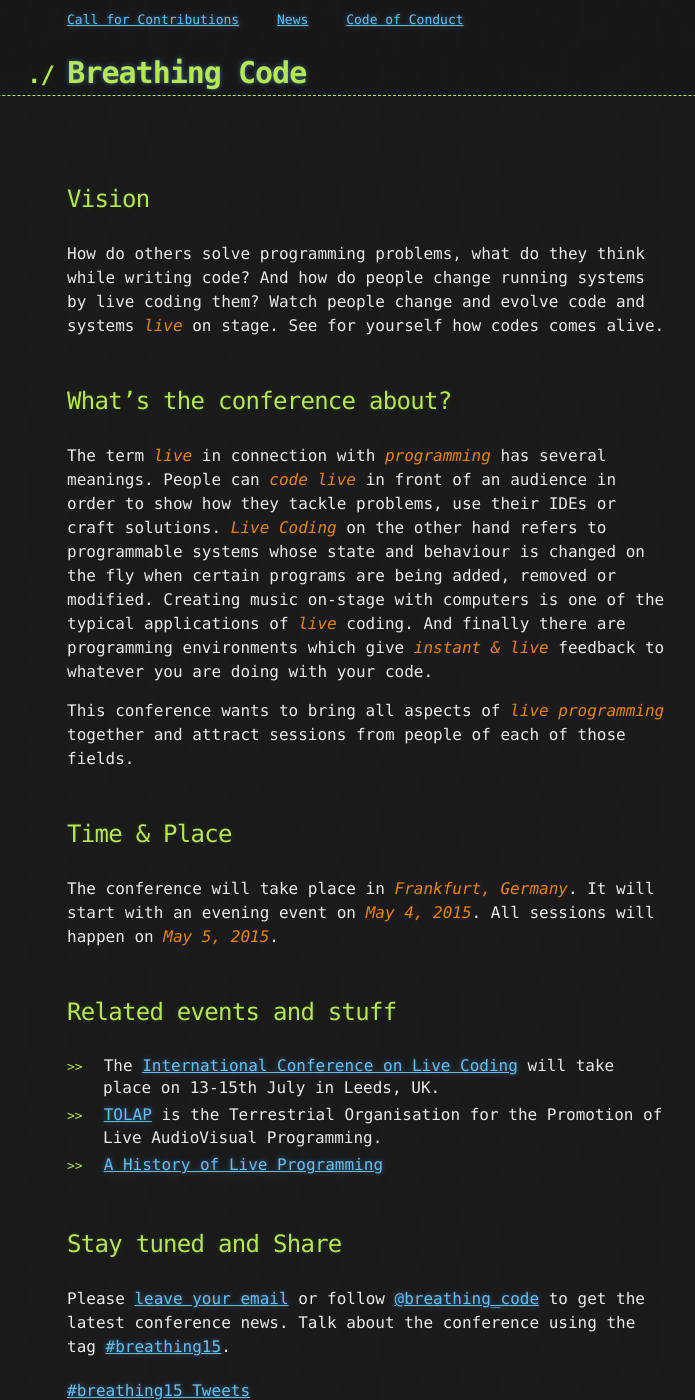
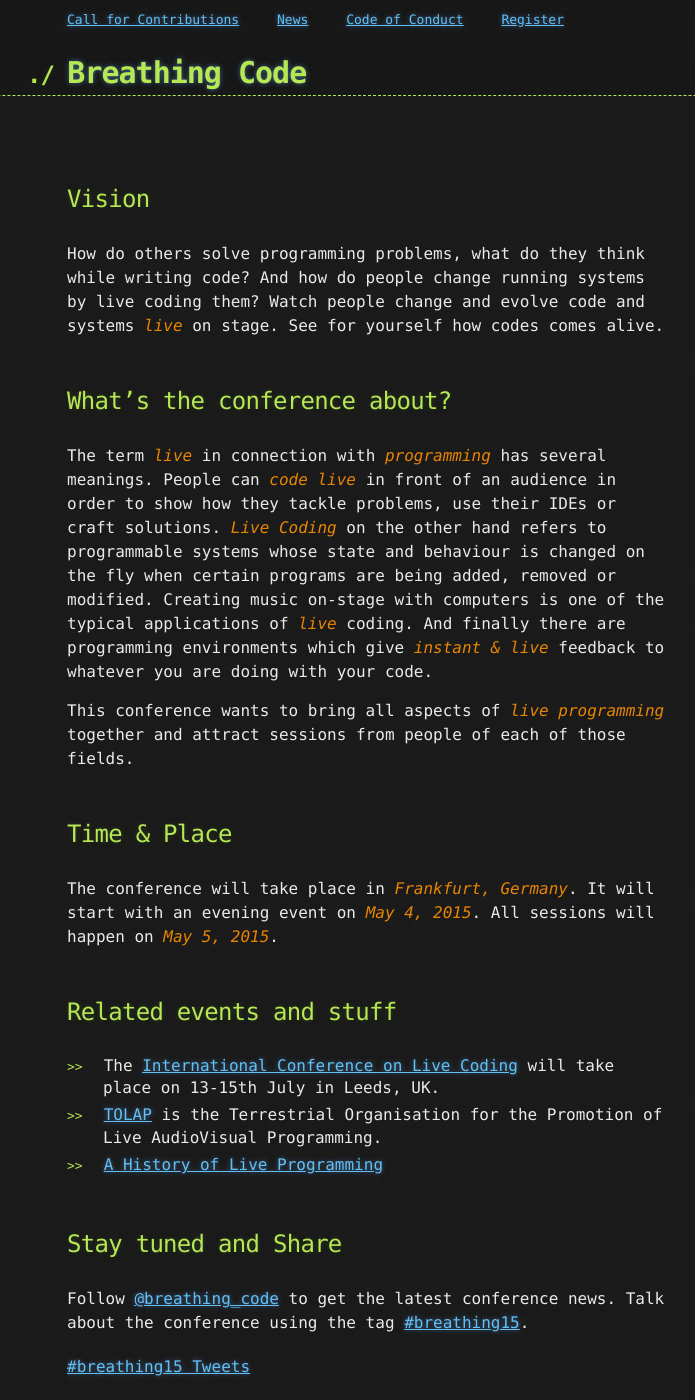
Before and after one commit to BreathingCode/BreathingCode.github.io, a Jekyll site: the page built from index.html, in a window 1280 px wide and 1400 px high. Shown: the whole window, without its empty margins (273-968 px from the left). Built offline with Jekyll 4.4.1, drawn with Linux system fonts in a browser that asks for light colours; nearby versions of some CDN libraries; Markdown is read by kramdown in place of the engine named in the settings; comment, search, counter and statistics services are not loaded.

Commit message:
adding link to pre-register page to nav

```diff
--- a/_layouts/default.html
+++ b/_layouts/default.html
@@ -16,6 +16,7 @@
             <li><a href="/cfc.html">Call for Contributions</a></li>
             <li><a href="/news.html">News</a></li>
             <li><a href="/codeofconduct.html">Code of Conduct</a></li>
+            <li><a href="/register.html">Register</a></li>
           </ul>
           <h1><a href="/">{{ site.title }}</a></h1>
         </div>
--- a/index.html
+++ b/index.html
@@ -56,10 +56,11 @@ All sessions will happen on <em>May 5, 2015</em>.
 <h2>Stay tuned and Share</h2>
 
 <p>
-Please <a href="http://goo.gl/forms/o6oCmuJp18">leave your email</a> or follow
-<a href="https://twitter.com/breathing_code">@breathing_code</a> to get the
-latest conference news. Talk about the conference using the tag
-<a href="https://twitter.com/hashtag/breathing15">#breathing15</a>.
+
+Follow <a href="https://twitter.com/breathing_code">@breathing_code</a> to get
+the latest conference news. Talk about the conference using the tag <a
+  href="https://twitter.com/hashtag/breathing15">#breathing15</a>.
+
 </p>
 
 <p class="twitter-timeline">
```
